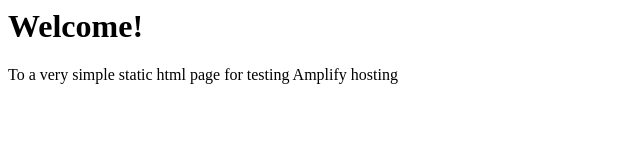
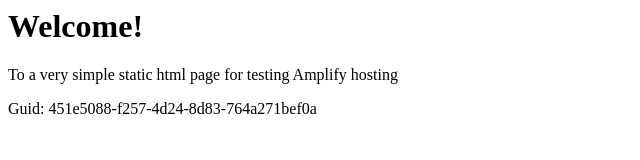
Before and after one commit to aws-aemilia-sfo/Github-PR-Commit-Integration-Test-DoNotTouch-Gith-P5X5MO5I-v1-preprod-us-west-1, a website: page src/index.html in a window 1280 px wide. Shown: the whole page, without its empty margins (0-640 px from the left). Drawn offline with Linux system fonts and the light colour scheme.

Commit message:
commit from integ tests

```diff
--- a/src/index.html
+++ b/src/index.html
@@ -1,3 +1,5 @@
+
+
 <html lang="en">
 
 <head>
@@ -10,6 +12,6 @@
 <body>
     <h1>Welcome!</h1>
     <p>To a very simple static html page for testing Amplify hosting</p>
-</body>
+    <p>Guid: 451e5088-f257-4d24-8d83-764a271bef0a</p></body>
 
 </html>
```
